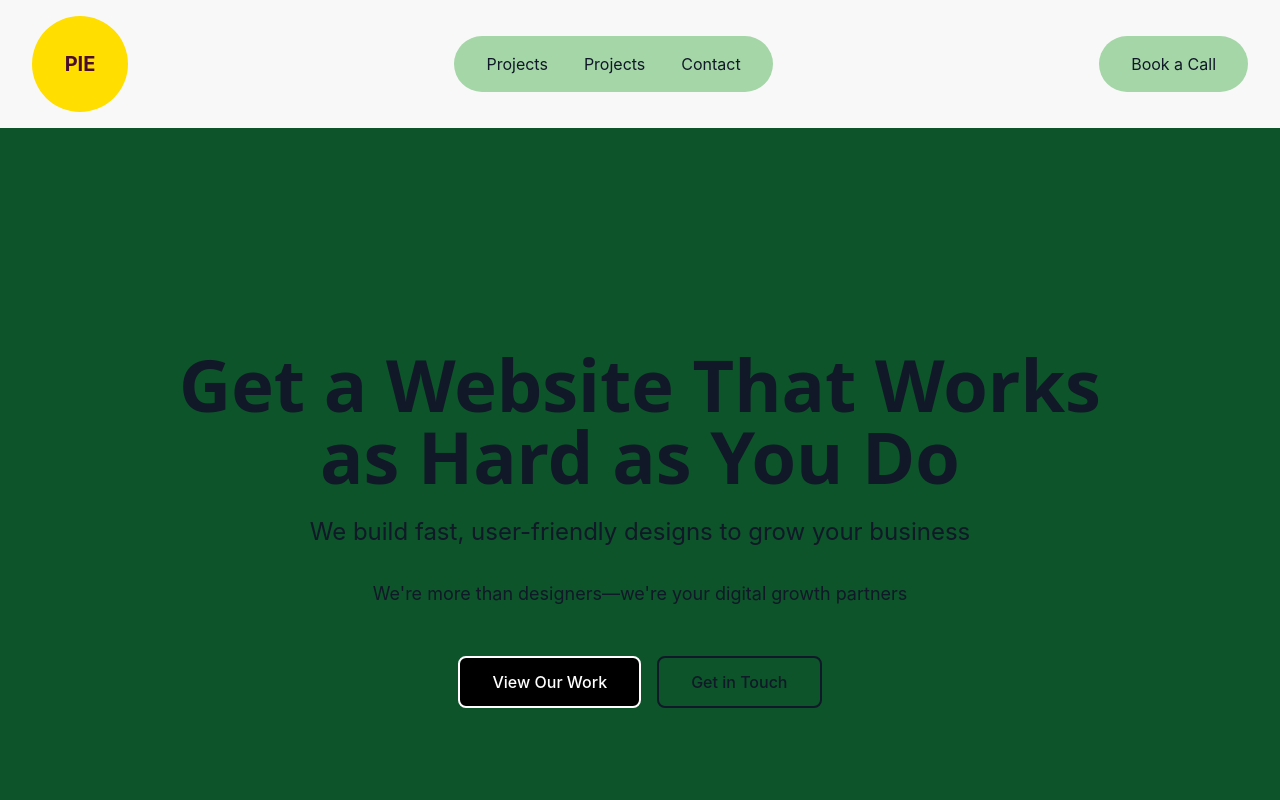
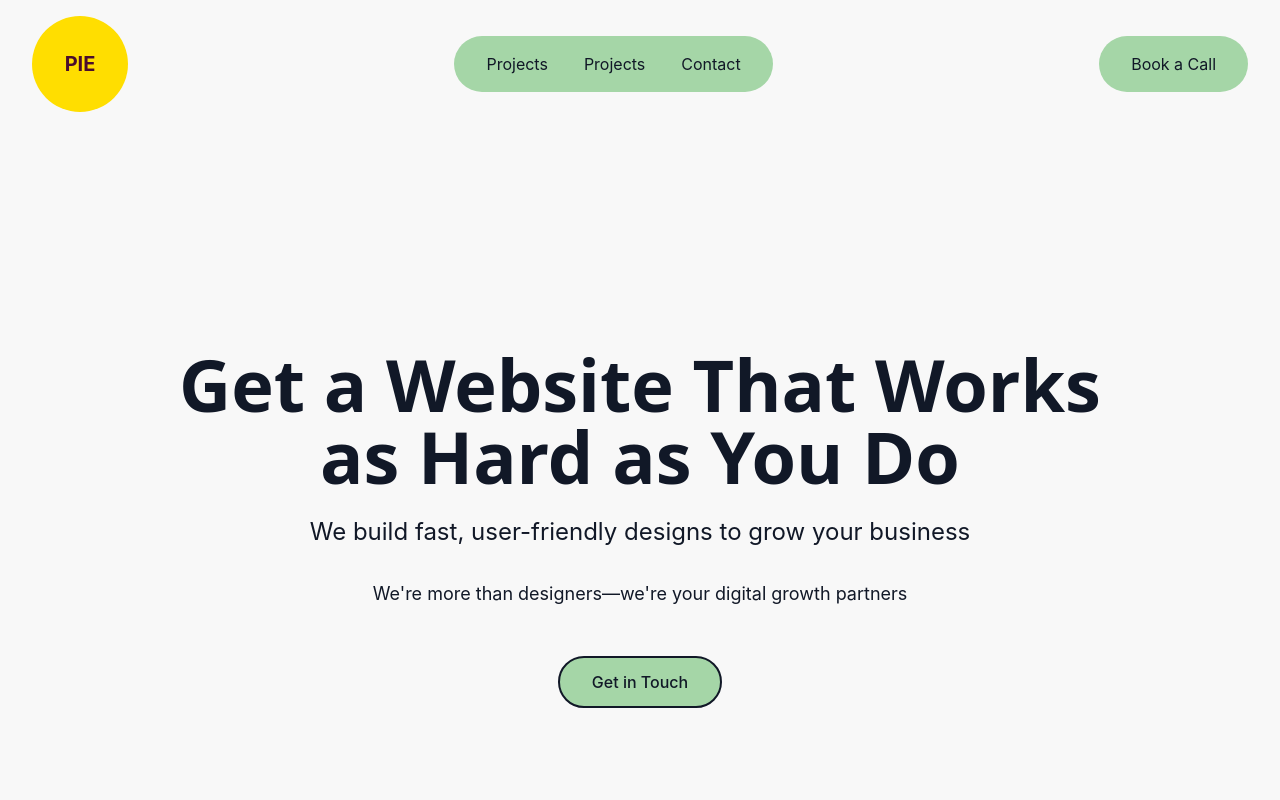
Before and after one commit to nutcas3/pixeldesign, a React (Vite) app: page / in a window 1280 px wide. Shown: the top 800 px of the page. Built offline with nearby package versions, Linux system fonts and the light colour scheme.

Commit message:
refactor: update UI with new color scheme and simplified navigation

```diff
--- a/src/components/Header.tsx
+++ b/src/components/Header.tsx
@@ -42,7 +42,6 @@ export default function Header() {
           </a>
         </div>
 
-        {/* Mobile Menu Button */}
         <button
           onClick={() => setIsMenuOpen(!isMenuOpen)}
           className="menu-button md:hidden p-2 rounded-lg text-white"
@@ -66,7 +65,6 @@ export default function Header() {
           </svg>
         </button>
 
-        {/* Navigation Section 1 */}
         <div className="hidden md:block">
           <div className="bg-[#A5D6A7] rounded-full py-2 px-4 flex items-center space-x-4">
             <div className="flex items-center space-x-1">
@@ -98,7 +96,7 @@ export default function Header() {
           </div>
         </div>
 
-        {/* Navigation Section 2 */}
+
         <div className="hidden md:block">
           <div className="bg-[#A5D6A7] rounded-full py-2 px-4 flex items-center space-x-4">
             <div className="flex items-center space-x-1">
--- a/src/components/Logo.tsx
+++ b/src/components/Logo.tsx
@@ -3,7 +3,6 @@ interface LogoProps {
 }
 
 export default function Logo({ size = 'medium' }: LogoProps) {
-  // Size mapping
   const sizeClasses = {
     small: 'w-16 h-16',
     medium: 'w-24 h-24',
--- a/src/routes/index.tsx
+++ b/src/routes/index.tsx
@@ -22,7 +22,7 @@ function Home() {
   }, [])
 
   return (
-    <div className="min-h-screen bg-green-900" role="main">
+    <div className="min-h-screen bg-[#F8F8F8]" role="main">
       <SEO
         title="Home"
         description="PixelDesign - Crafting digital experiences with stunning design and flawless functionality. We specialize in web design, UI/UX, and development services."
@@ -67,14 +67,8 @@ function Home() {
             className="flex flex-col sm:flex-row gap-4 justify-center"
           >
             <Link
-              to="/projects"
-              className="px-8 py-3 rounded-lg border-2 border-primary bg-black text-white hover:bg-primary hover:text-white font-medium transition-colors"
-            >
-              View Our Work
-            </Link>
-            <Link
               to="/contact"
-              className="px-8 py-3 rounded-lg border-2 border-primary text-primary hover:bg-primary hover:text-white font-medium transition-colors"
+              className="px-8 py-3 rounded-full border-2 border-primary bg-[#A5D6A7] text-text-primary  font-medium transition-colors"
             >
               Get in Touch
             </Link>
```
